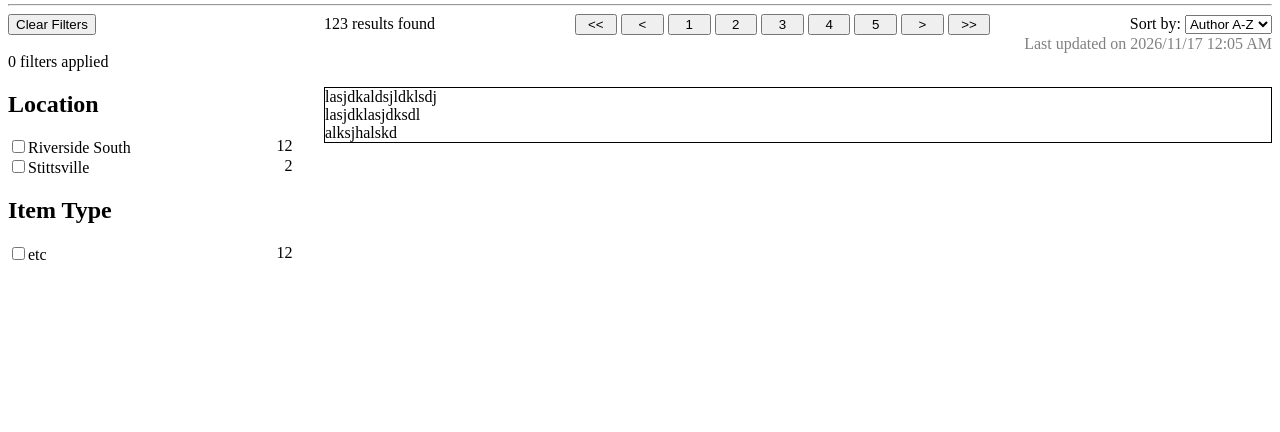
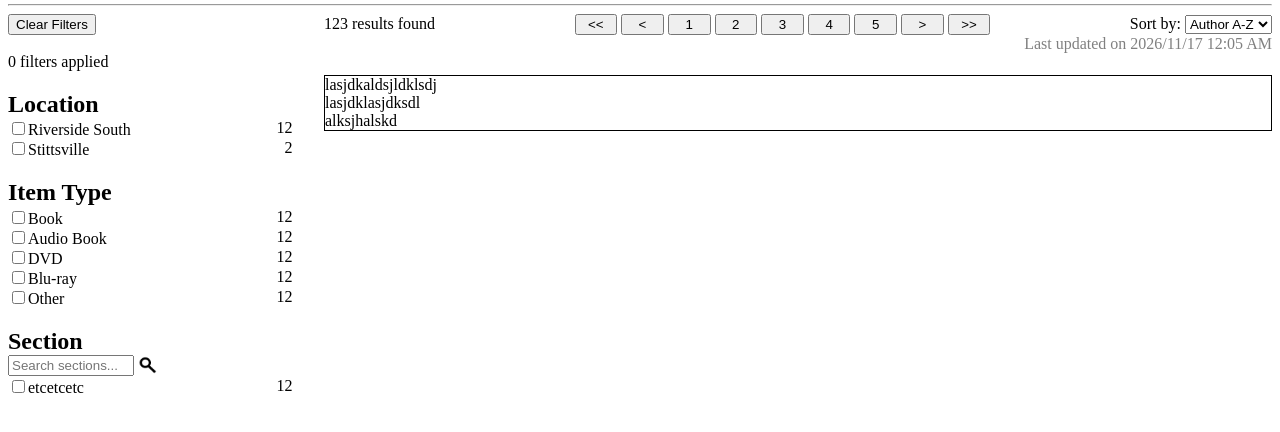
Before and after one commit to bubububbs/Team04_A4_Source, a plain HTML site: page search.html in a window 1280 px wide. Shown: the part 54-486 px from the top of the page. Drawn offline with Linux system fonts and the light colour scheme.

Commit message:
updated filter list

```diff
--- a/search.html
+++ b/search.html
@@ -13,18 +13,28 @@
             <br><br>
             <span id="filtersAppliedLabel">0 filters applied</span>
 
-            <div id="filtersList">
-                <h2>Location</h2>
+            <h2>Location</h2>
                 <ul>
                     <li><input type="checkbox">Riverside South <span class="filterCount">12</span></li>
                     <li><input type="checkbox">Stittsville<span class="filterCount">2</span></li>
                 </ul>
 
-                <h2>Item Type</h2>
+            <h2>Item Type</h2>
                 <ul>
-                    <li><input type="checkbox">etc <span class="filterCount">12</span></li>
+                    <li><input type="checkbox">Book <span class="filterCount">12</span></li>
+                    <li><input type="checkbox">Audio Book <span class="filterCount">12</span></li>
+                    <li><input type="checkbox">DVD <span class="filterCount">12</span></li>
+                    <li><input type="checkbox">Blu-ray <span class="filterCount">12</span></li>
+                    <li><input type="checkbox">Other <span class="filterCount">12</span></li>
                 </ul>
+            <h2>Section</h2>
+            <div class="center">
+                <input type="search" id="filterSearch" placeholder="Search sections...">
+                <input type="image" id="filterImg" src="./searchIcon.png">
             </div>
+            <ul id="sectionList">
+                <li><input type="checkbox">etcetcetc <span class="filterCount">12</span></li>
+            </ul>
         </div>
 
         <div id="results">
--- a/search.js
+++ b/search.js
@@ -10,5 +10,6 @@ function update() {
 
 function init() {
 	document.getElementById("clearFilters").addEventListener("click", clearFilters);
+	// add a thing to make each list item click connect to its checkbox
 	update();
 }
--- a/stylesheet.css
+++ b/stylesheet.css
@@ -33,14 +33,29 @@ header {
     width: 2.5%;
 }
 
+#filterSearch {
+    width: 40%;
+    min-height: 20px;
+}
+
+#filterImg {
+    margin-left: 1%;
+    width: 6%;
+}
+
 #links {
     float: right;
     margin-left: auto;
 }
 
+h2 {
+    margin-bottom: 0;
+}
+
 ul {
     list-style-type: none;
     padding: 0;
+    margin-top: 0.5%;
 }
 
 .filterCount {
@@ -71,7 +86,7 @@ ul {
     color: gray;
 }
 
-.result{
+.result {
     border-style: solid;
     border-width: 1px;
 }
```
